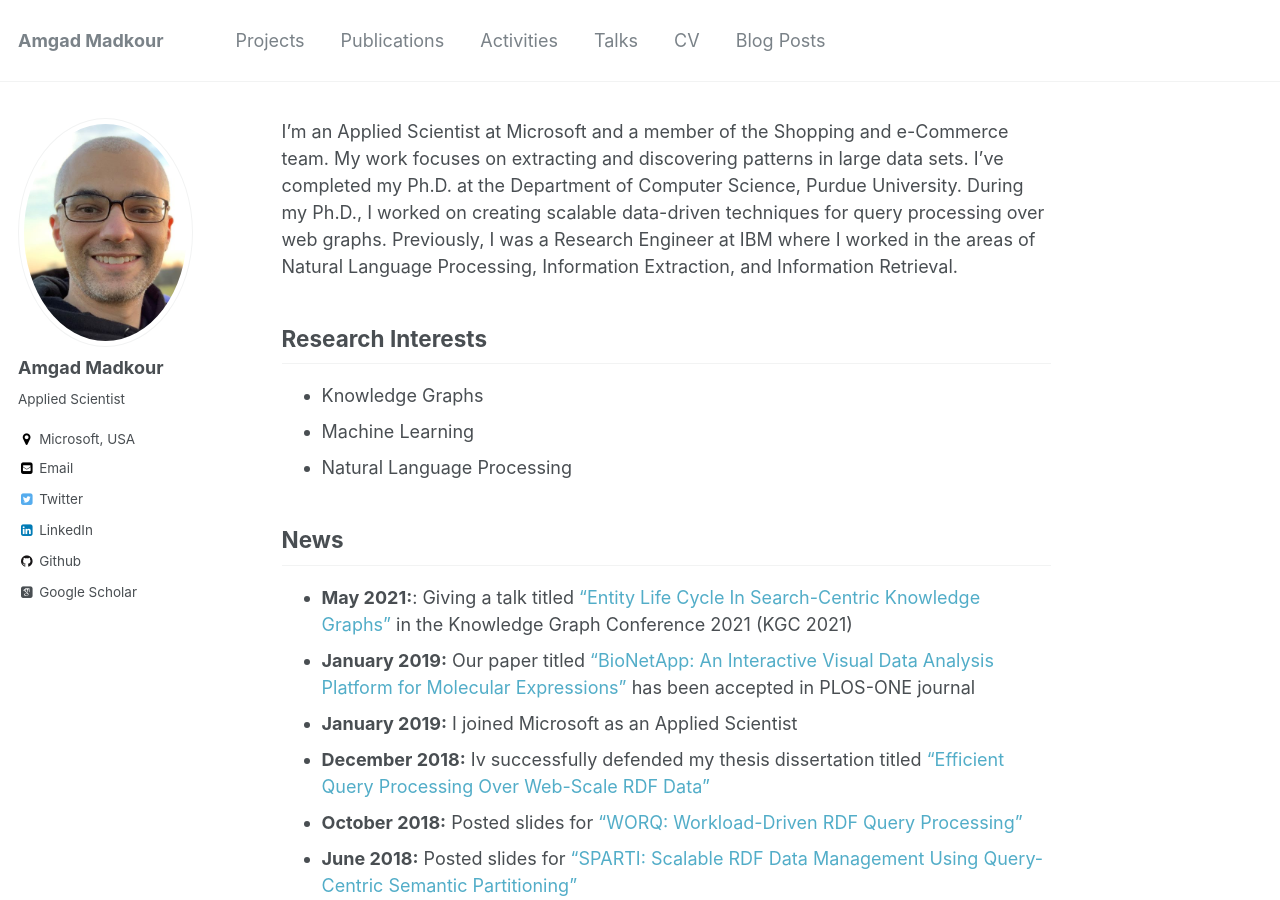
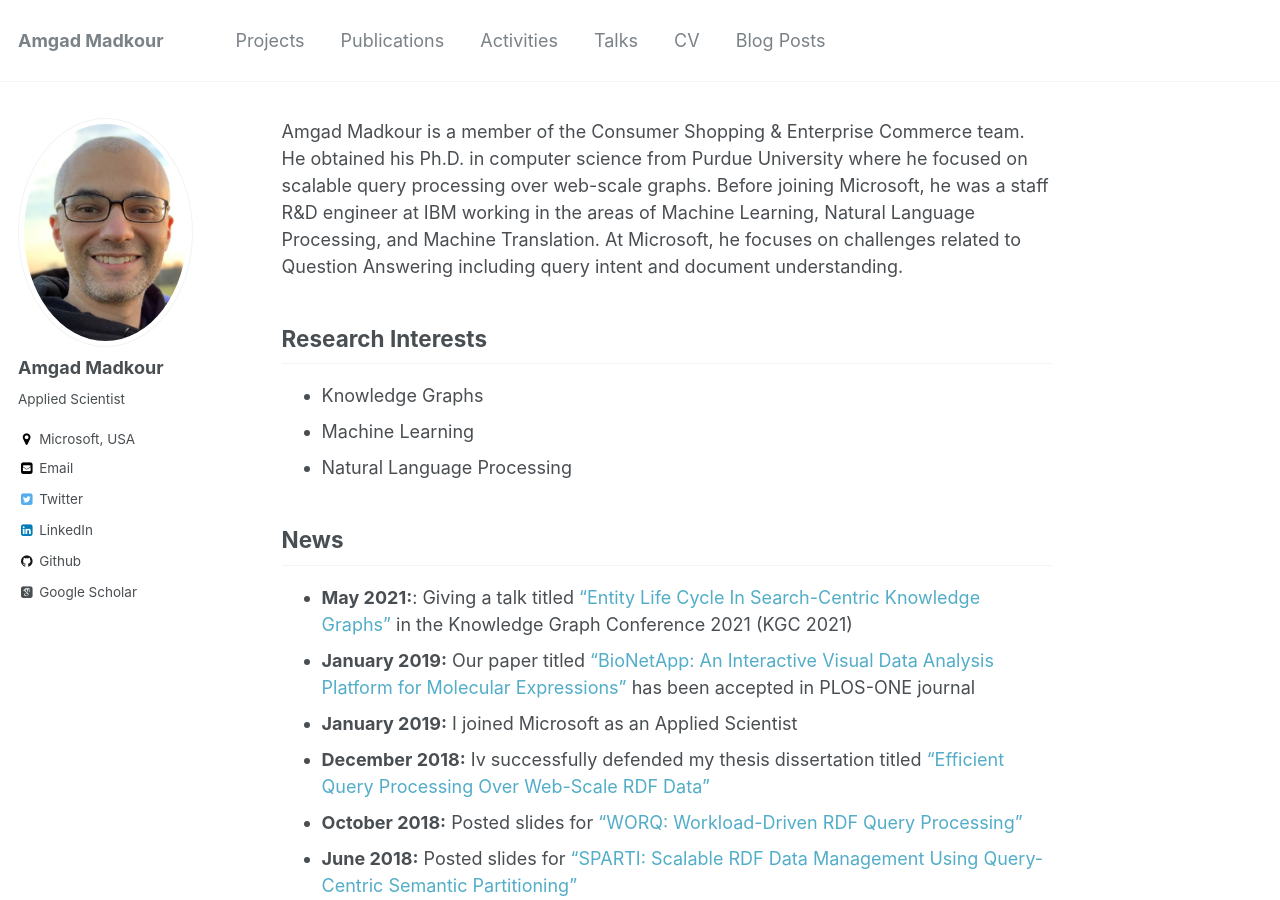
Before and after one commit to amgadmadkour/amgadmadkour.github.io, a Jekyll site: the page built from _pages/about.md, in a window 1280 px wide and 900 px high. Built offline with Jekyll 4.4.1, drawn with Linux system fonts in a browser that asks for light colours; some web fonts are replaced.

Commit message:
Update bio

```diff
--- a/_pages/about.md
+++ b/_pages/about.md
@@ -7,7 +7,7 @@ redirect_from:
   - /about.html
 ---
 
-I’m an Applied Scientist at Microsoft and a member of the Shopping and e-Commerce team. My work focuses on extracting and discovering patterns in large data sets. I’ve completed my Ph.D. at the Department of Computer Science, Purdue University. During my Ph.D., I worked on creating scalable data-driven techniques for query processing over web graphs. Previously, I was a Research Engineer at IBM where I worked in the areas of Natural Language Processing, Information Extraction, and Information Retrieval.
+Amgad Madkour is a member of the Consumer Shopping & Enterprise Commerce team. He obtained his Ph.D. in computer science from Purdue University where he focused on scalable query processing over web-scale graphs. Before joining Microsoft, he was a staff R&D engineer at IBM working in the areas of Machine Learning, Natural Language Processing, and Machine Translation. At Microsoft, he focuses on challenges related to Question Answering including query intent and document understanding.
 
 ## Research Interests
 * Knowledge Graphs
```
